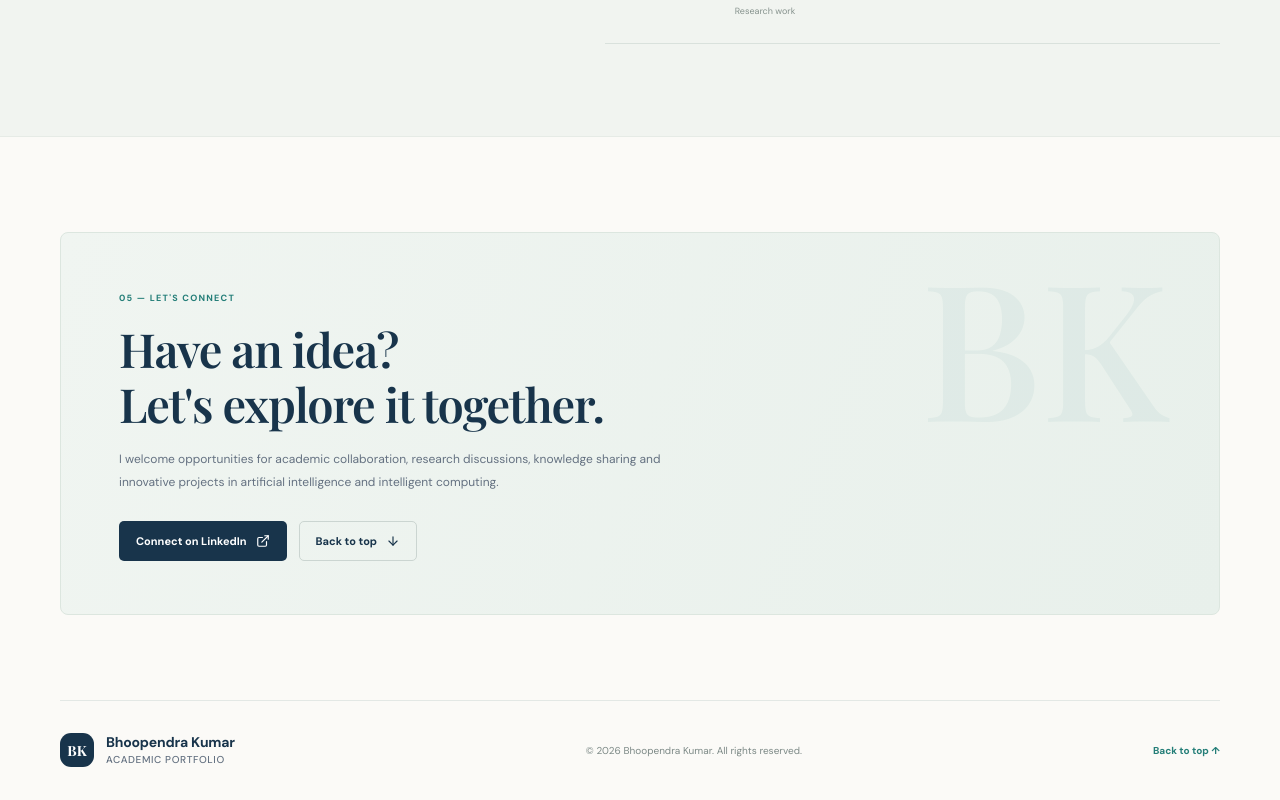
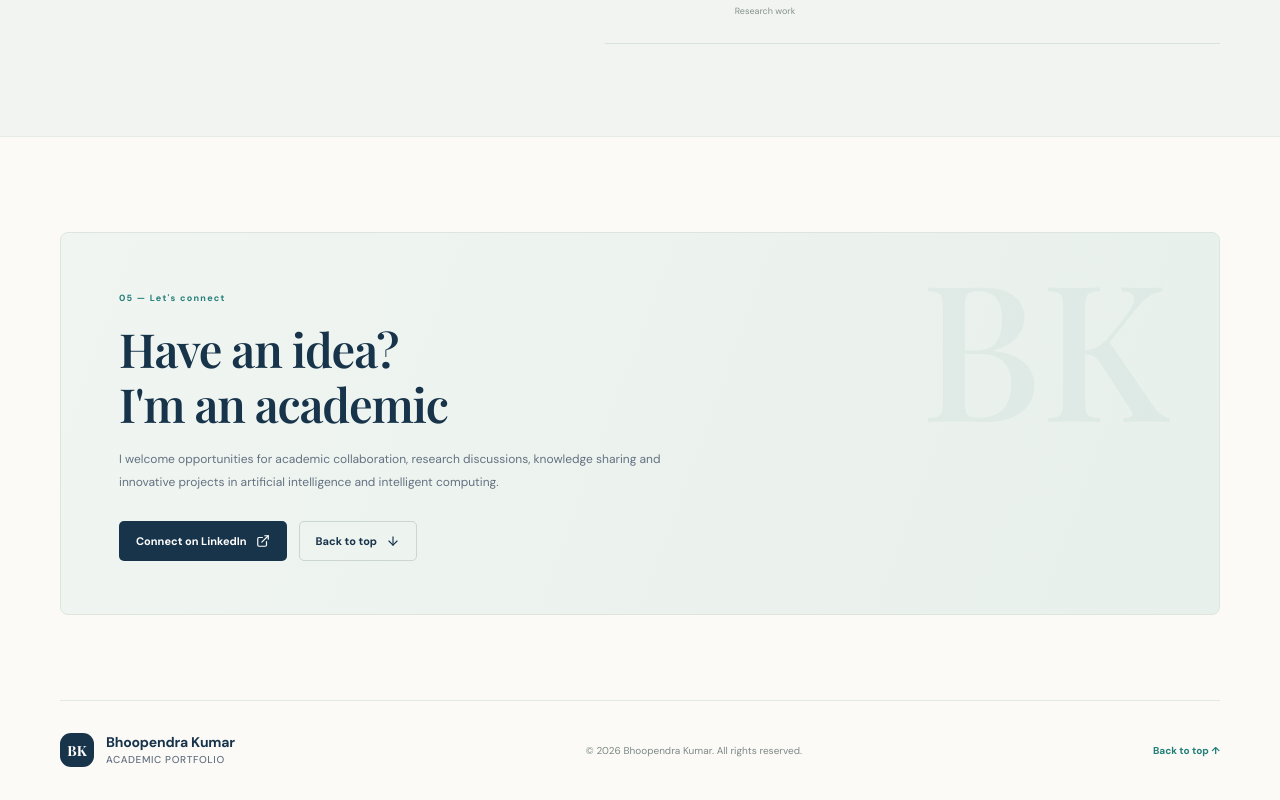
Before and after one commit to BhupiiKr/bhoopendra, a Next.js app: page / in a window 1280 px wide. Shown: the part 3684-4484 px from the top of the page. Built offline with nearby package versions, Linux system fonts and the light colour scheme.

Commit message:
Fix text formatting in contact section

```diff
--- a/app/page.tsx
+++ b/app/page.tsx
@@ -501,13 +501,13 @@ export default function Home() {
       >
         <div className="contact-card">
           <span className="section-kicker">
-            05 — LET'S CONNECT
+            05 — Let&apos;s connect
           </span>
 
           <h2>
             Have an idea?
             <br />
-            Let's explore it together.
+            I&apos;m an academic
           </h2>
 
           <p>
```
